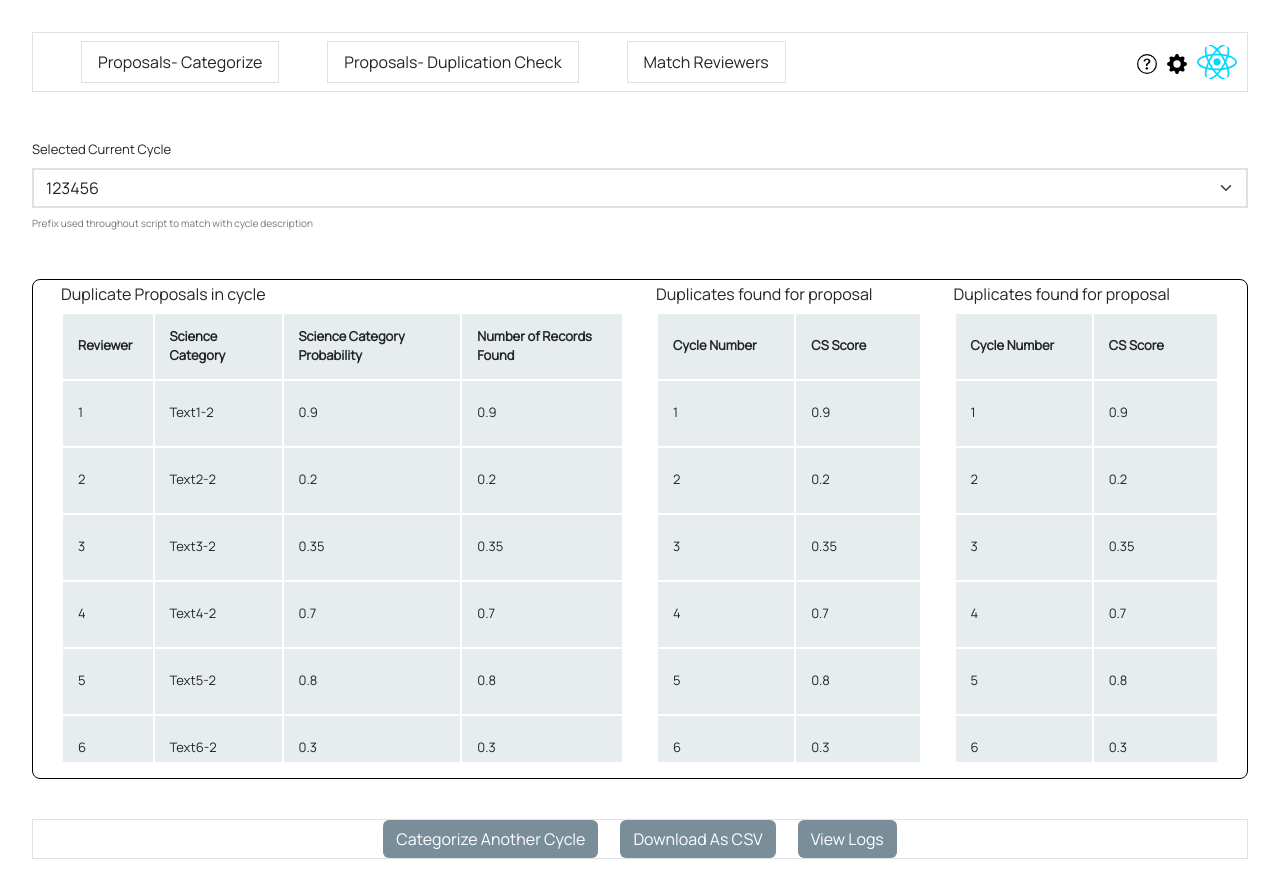
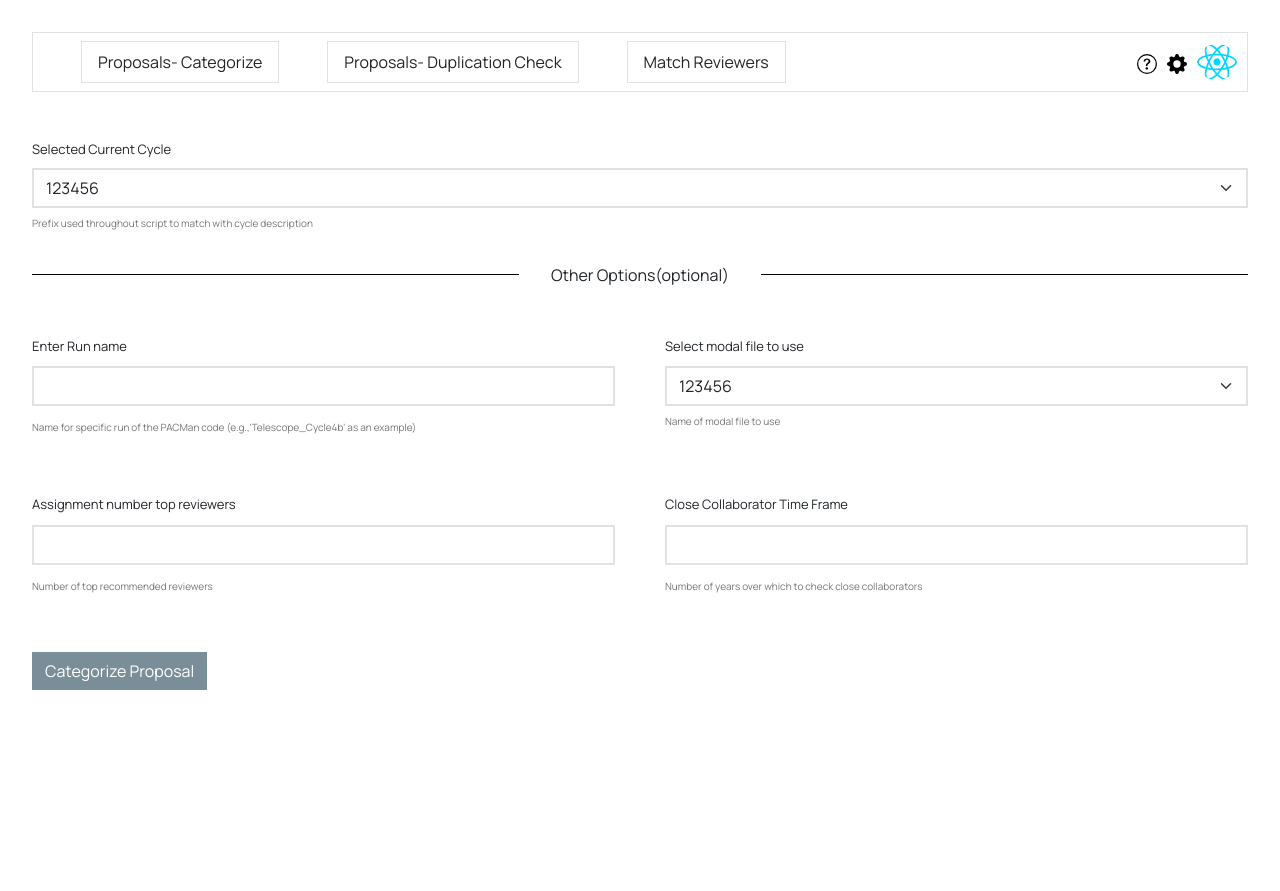
Before and after one commit to deepthought-initiative/pacmanweb, a React (Vite) app in the folder frontend/: page /review in a window 1280 px wide. After the commit the page ends 800 px from the top, so only its background shows below. Built offline with nearby package versions, Linux system fonts and the light colour scheme.

Commit message:
Setup functionality for showing table on button click

```diff
--- a/frontend/src/components/MatchReviewers.jsx
+++ b/frontend/src/components/MatchReviewers.jsx
@@ -1,9 +1,16 @@
+import { useState } from "react";
 import "../css/searchBox.css";
 import DropdownConfigOption from "./DropdownConfigOption";
+import OtherConfigOptions from "./OtherConfigOptions";
 import TableMatchReviewers from "./TableMatchReviewers";
 
 const MatchReviewers = () => {
+  const [showTable, setShowTable] = useState(false)
+
   const numbers = [123456, 987654, 456789, 567890, 234567, 890123, 345678, 678901, 789012, 172345];
+  const handleClick = () =>{
+    setShowTable(!showTable)
+  }
 
   return (
     <div className="mt-5" id="main-container">
@@ -13,8 +20,11 @@ const MatchReviewers = () => {
             <DropdownConfigOption data={numbers} label="Selected Current Cycle" desc="Prefix used throughout script to match with cycle description"/>
           </div>
         </div>
-        {/* <OtherConfigOptions button_label="Calculate Reviewers"/>   */}
+        {showTable ?
         <TableMatchReviewers />
+        :
+        <OtherConfigOptions button_label="Categorize Proposal" handleClick={handleClick}/>
+        }
       </form>
     </div>
   )
--- a/frontend/src/components/ProposalDuplicationChecker.jsx
+++ b/frontend/src/components/ProposalDuplicationChecker.jsx
@@ -1,9 +1,16 @@
+import { useState } from "react";
 import "../css/searchBox.css";
 import DropdownConfigOption from "./DropdownConfigOption";
+import OtherConfigOptions from "./OtherConfigOptions";
 import TableForDuplicationChecker from './TableForDuplicationChecker';
 
 const ProposalDuplicationChecker = () => {
+  const [showTable, setShowTable] = useState(false)
+
   const numbers = [123456, 987654, 456789, 567890, 234567, 890123, 345678, 678901, 789012, 172345];
+  const handleClick = () =>{
+    setShowTable(!showTable)
+  }
 
   return (
     <div className="mt-5" id="main-container">
@@ -16,8 +23,11 @@ const ProposalDuplicationChecker = () => {
             <DropdownConfigOption data={numbers} label="Selected Past Cycle" desc="Cycle prefixes of past cycles"/>
           </div>
         </div>
-        {/* <OtherConfigOptions button_label="Find Duplicates"/> */}
+        {showTable ?
         <TableForDuplicationChecker/>
+        :
+        <OtherConfigOptions button_label="Find Duplicates" handleClick={handleClick}/>
+        }
       </form>
     </div>
   )
```
